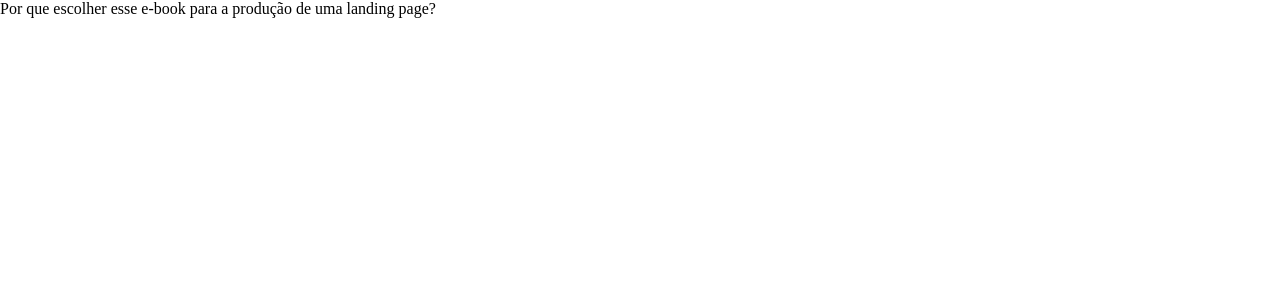
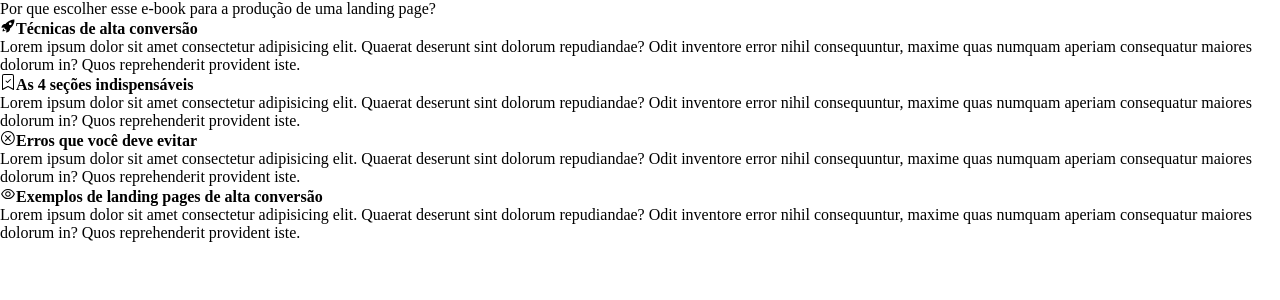
Before and after one commit to leadcodeti/ebook-landing-page-leadcode, a React (Create React App) app: page / in a window 1280 px wide. Shown: the top 300 px of the page. Built offline with nearby package versions, Linux system fonts and the light colour scheme.

Commit message:
Estruturando a página em HTML.

```diff
--- a/public/index.html
+++ b/public/index.html
@@ -16,9 +16,6 @@
     <link rel="preconnect" href="https://fonts.googleapis.com">
     <link rel="preconnect" href="https://fonts.gstatic.com" crossorigin>
     <link href="https://fonts.googleapis.com/css2?family=Inter:wght@400;600;700&family=Poppins:wght@400;600&family=Roboto:wght@400;500;700&display=swap" rel="stylesheet">
-    <link rel="preconnect" href="https://fonts.googleapis.com">
-    <link rel="preconnect" href="https://fonts.gstatic.com" crossorigin>
-    <link href="https://fonts.googleapis.com/css2?family=Inter:wght@400;600;700&family=Poppins:wght@400;600&family=Roboto:wght@400;500;700&display=swap" rel="stylesheet">
 
     <title>E-book | Download</title>
   </head>
--- a/src/pages/Descricao.tsx
+++ b/src/pages/Descricao.tsx
@@ -1,7 +1,30 @@
+import { IoIosRocket } from 'react-icons/io';
+import { BsBookmarkCheck } from "react-icons/bs";
+import { AiOutlineEye } from 'react-icons/ai';
+import { VscError } from "react-icons/vsc";
+
 export function Descricao() {
   return (
     <>
-      <div>Por que escolher esse e-book para a produção de uma landing page?</div>
+      <div>
+        Por que escolher esse e-book para a produção de uma landing page?
+      </div>
+      <div className="beneficios"><IoIosRocket/>
+        <b>Técnicas de alta conversão</b>
+        <p>Lorem ipsum dolor sit amet consectetur adipisicing elit. Quaerat deserunt sint dolorum repudiandae? Odit inventore error nihil consequuntur, maxime quas numquam aperiam consequatur maiores dolorum in? Quos reprehenderit provident iste.</p>
+      </div>
+      <div className="beneficios"><BsBookmarkCheck/>
+        <b>As 4 seções indispensáveis</b>
+        <p>Lorem ipsum dolor sit amet consectetur adipisicing elit. Quaerat deserunt sint dolorum repudiandae? Odit inventore error nihil consequuntur, maxime quas numquam aperiam consequatur maiores dolorum in? Quos reprehenderit provident iste.</p>
+      </div>
+      <div className="beneficios"><VscError/>
+        <b>Erros que você deve evitar</b>
+        <p>Lorem ipsum dolor sit amet consectetur adipisicing elit. Quaerat deserunt sint dolorum repudiandae? Odit inventore error nihil consequuntur, maxime quas numquam aperiam consequatur maiores dolorum in? Quos reprehenderit provident iste.</p>
+      </div>
+      <div className="beneficios"><AiOutlineEye/>
+        <b>Exemplos de landing pages de alta conversão</b>
+        <p>Lorem ipsum dolor sit amet consectetur adipisicing elit. Quaerat deserunt sint dolorum repudiandae? Odit inventore error nihil consequuntur, maxime quas numquam aperiam consequatur maiores dolorum in? Quos reprehenderit provident iste.</p>
+      </div>
     </>
   )
 }
```
